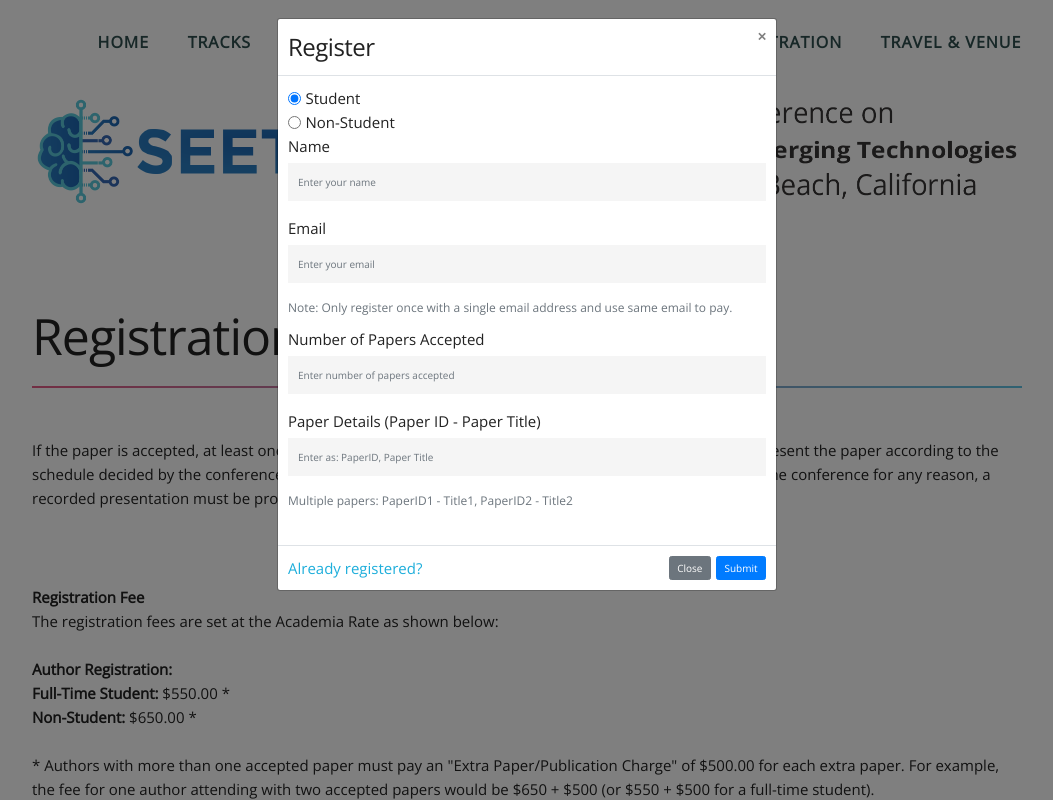
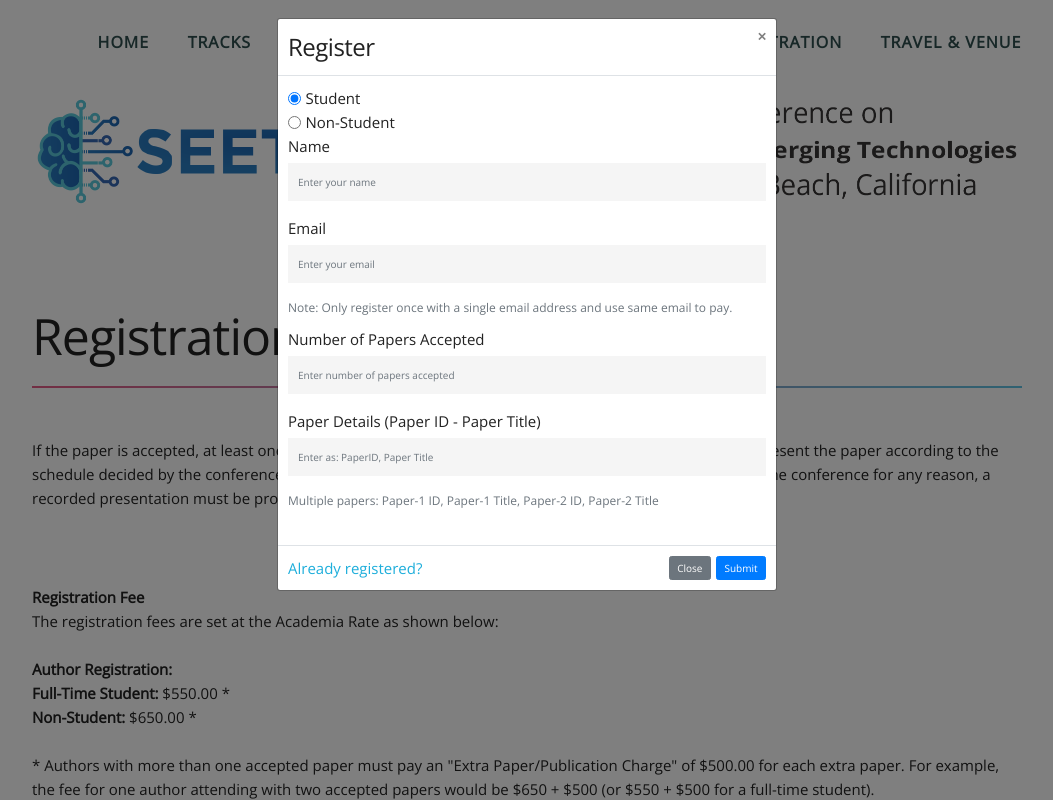
Before and after one commit to ilmaan/ICSE-IT-Conf, a Django app: page /registration in a window 1280 px wide, after a click on "Register Now". Shown: the whole page, without its empty margins (113-1166 px from the left). Run offline with Django 5.2, Linux system fonts and the light colour scheme; some libraries are stand-ins or nearby versions.

Commit message:
chore: form caption change

```diff
--- a/templates/registration.html
+++ b/templates/registration.html
@@ -392,7 +392,7 @@ If the presenter is unable to attend the conference for any reason, a recorded p
                 <div class="form-group paper-details">
                     <label for="paperDetails1">Paper Details (Paper ID - Paper Title)</label>
                     <input type="text" class="form-control" id="paperDetails1" name="paperDetails1" placeholder="Enter as: PaperID, Paper Title">
-                    <small class="form-text text-muted">Multiple papers: PaperID1 - Title1, PaperID2 - Title2</small>
+                    <small class="form-text text-muted">Multiple papers: Paper-1 ID, Paper-1 Title, Paper-2 ID, Paper-2 Title</small>
                 </div>
             </div>
         </form>
```
